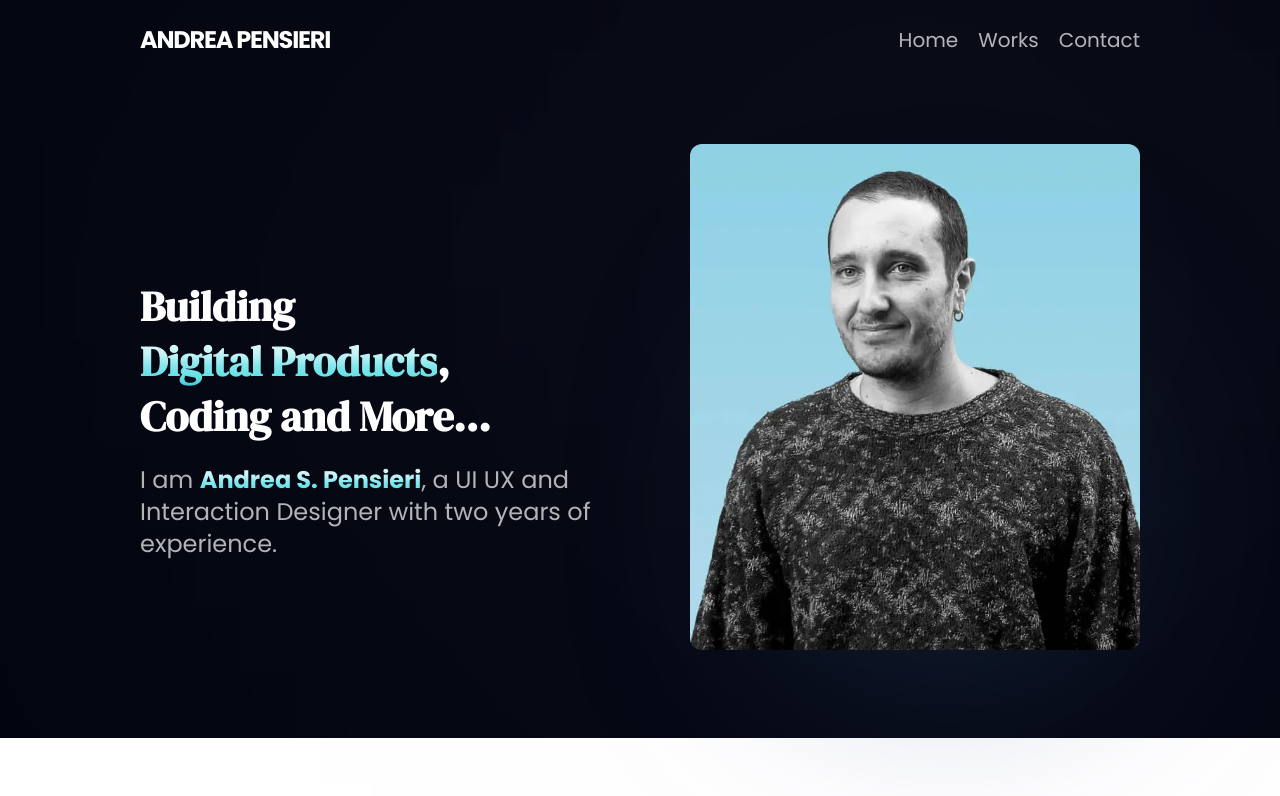
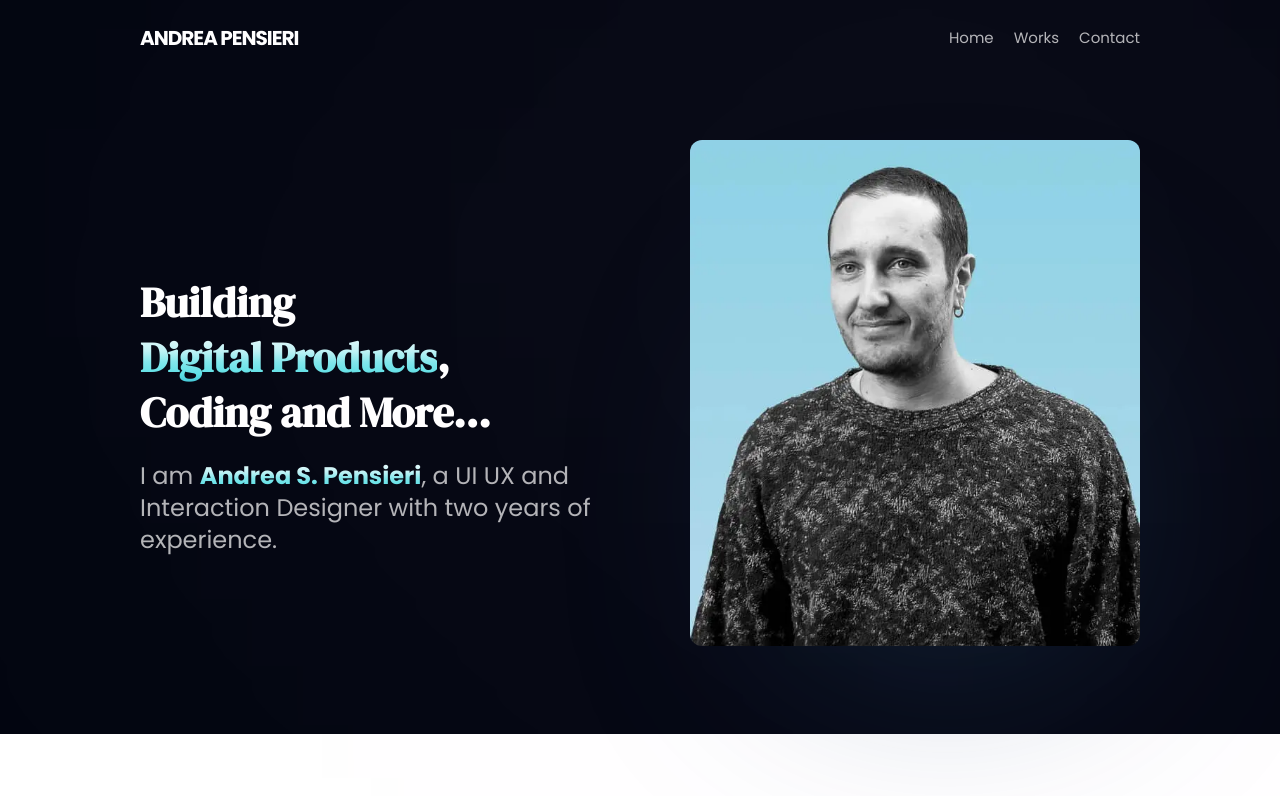
Before and after one commit to andreasiano/Portfolio_UI-UX, a React (Create React App) app: page / in a window 1280 px wide. Shown: the top 796 px of the page. Built offline with nearby package versions, Linux system fonts and the light colour scheme; grey boxes are pictures that could not be loaded.

Commit message:
Add files via upload

```diff
--- a/src/components/Navbar.jsx
+++ b/src/components/Navbar.jsx
@@ -15,16 +15,16 @@ export default function Navbar() {
     }
   }
   return (
-    <nav className=" flex py-6 justify-between items-center navbar">
-      <h1 className="lg:text-2xl xxs:text-[20px] text-white font-bold tracking-tighter">
+    <nav className="flex py-6 justify-between items-center navbar">
+      <h1 className="lg:text-xl cursor-pointer xxs:text-[20px] text-white font-bold tracking-tighter">
         ANDREA PENSIERI
       </h1>
       <ul className="list-none sm:flex hidden justify-end items-center flex-1">
         {navLinks.map((nav, index) => (
           <li
-            className={`text-dimWhite hover:text-blue-200 ${
+            className={`text-dimWhite transition duration-500 hover:text-blue-200 ${
               index === navLinks.length - 1 ? "mr-0" : "mr-5"
-            } text-[20px] cursor-pointer`}
+            } text-[15px] cursor-pointer`}
             key={nav.id}
           >
             <a href={`#${nav.id}`}>{nav.title}</a>
```
